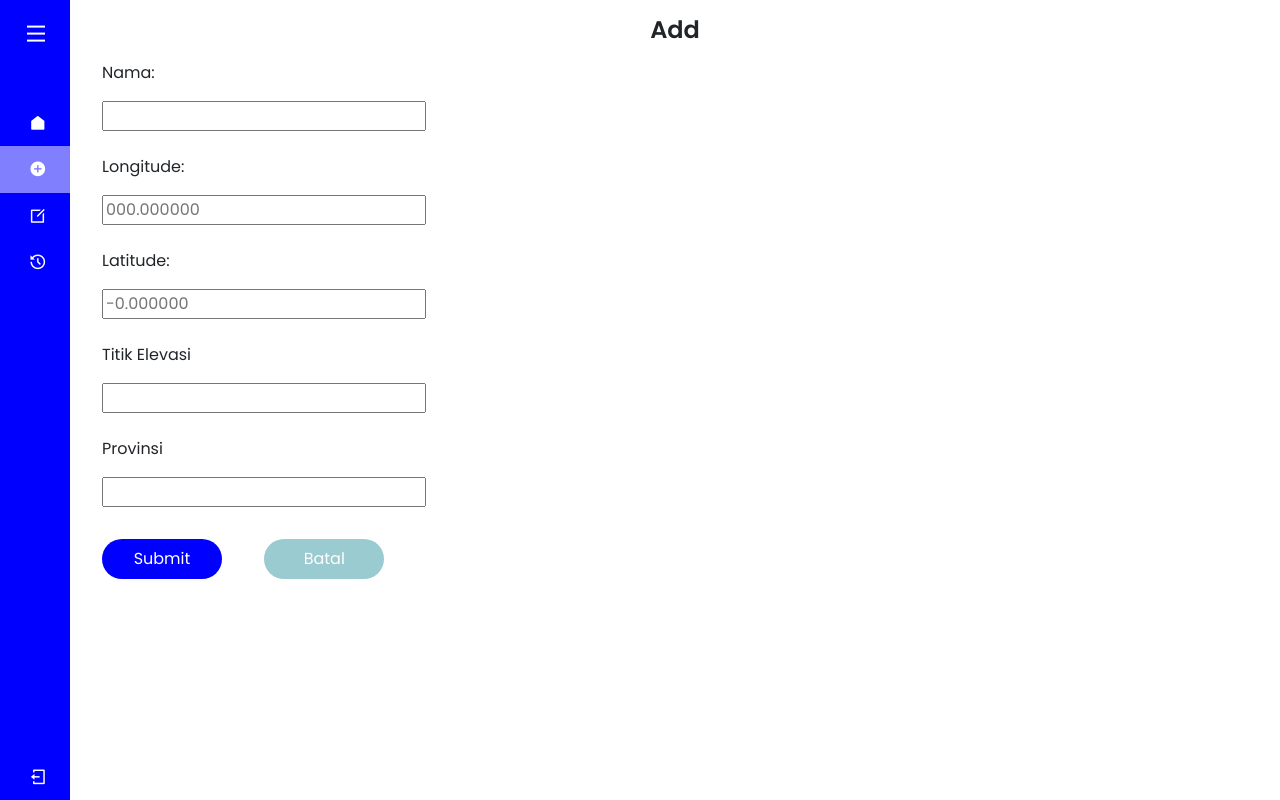
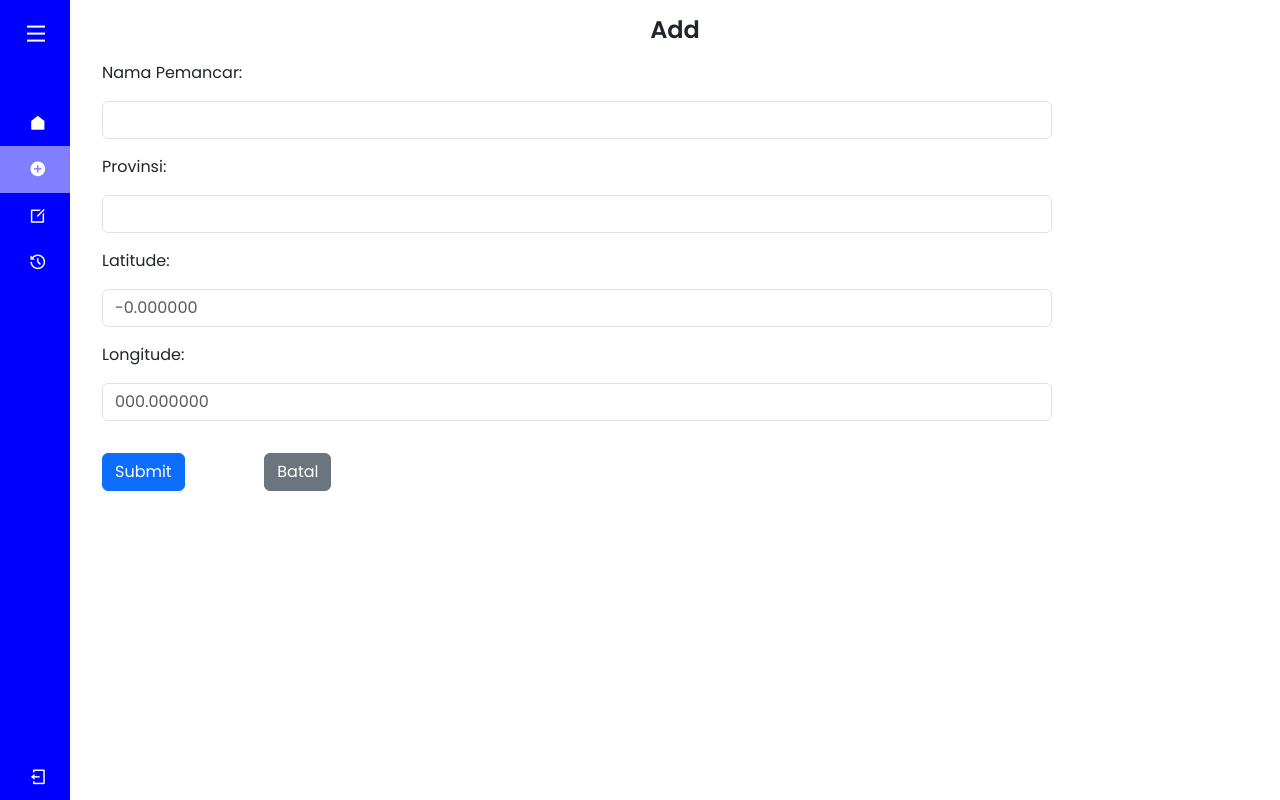
Before and after one commit to sulthannauval/Coverage-Map-Web, a Laravel app: page /adminadd in a window 1280 px wide. Run offline with Laravel 9, Linux system fonts and the light colour scheme; the visitor is signed in with stand-in values (Sample User, id 1); style sheets or scripts are compiled from the project's sources; some libraries are stand-ins or nearby versions.

Commit message:
Tambah Data Pemancar di Halaman Add

```diff
--- a/app/Http/Controllers/DataPemancarController.php
+++ b/app/Http/Controllers/DataPemancarController.php
@@ -21,16 +21,22 @@ class DataPemancarController extends Controller
     public function store(Request $request)
     {
         $request->validate([
-            'nama_pemancar' => 'required',
-            'provinsi' => 'required',
+            'nama_pemancar' => 'required|string|max:255',
+            'provinsi' => 'required|string|max:255',
             'latitude' => 'required|numeric',
             'longitude' => 'required|numeric',
-            'pembaruan_terakhir' => 'required|date',
         ]);
 
-        DataPemancar::create($request->all());
+        // Simpan ke database, tanpa pembaruan_terakhir (diisi otomatis oleh MySQL)
+        DataPemancar::create([
+            'nama_pemancar' => $request->nama_pemancar,
+            'provinsi' => $request->provinsi,
+            'latitude' => $request->latitude,
+            'longitude' => $request->longitude,
+        ]);
 
-        return redirect()->route('admin')->with('success', 'Data berhasil ditambahkan.');
+        // Redirect kembali dengan pesan sukses
+        return redirect()->back()->with('success', 'Data pemancar berhasil ditambahkan.');
     }
 
     public function show($id)
--- a/resources/views/adminadd.blade.php
+++ b/resources/views/adminadd.blade.php
@@ -64,30 +64,49 @@
                 </h1>
             </div>
             <div class="col-sm-10">
+            <!-- Tampilkan pesan sukses -->
+            @if (session('success'))
+                <div class="alert alert-success">
+                    {{ session('success') }}
+                </div>
+            @endif
+
+            <!-- Tampilkan pesan error validasi -->
+            @if ($errors->any())
+                <div class="alert alert-danger">
+                    <strong>Terjadi kesalahan:</strong>
+                    <ul class="mb-0">
+                        @foreach ($errors->all() as $error)
+                            <li>{{ $error }}</li>
+                        @endforeach
+                    </ul>
+                </div>
+            @endif
+            <form method="POST" action="{{ route('pemancar.store') }}">
+                @csrf
                 <div class="m-3">
-                    <p>Nama:</p>
-                    <input type="text">
+                    <p>Nama Pemancar:</p>
+                    <input type="text" name="nama_pemancar" class="form-control" required>
 
-                    <p><br>Longitude:</p>
-                    <input type="text" placeholder="000.000000">
+                    <p class="mt-3">Provinsi:</p>
+                    <input type="text" name="provinsi" class="form-control" required>
 
-                    <p><br>Latitude:</p>
-                    <input type="text" placeholder="-0.000000">
+                    <p class="mt-3">Latitude:</p>
+                    <input type="text" name="latitude" class="form-control" placeholder="-0.000000" required>
 
-                    <p><br>Titik Elevasi</p>
-                    <input type="number">
+                    <p class="mt-3">Longitude:</p>
+                    <input type="text" name="longitude" class="form-control" placeholder="000.000000" required>
+                </div>
 
-                    <p><br>Provinsi</p>
-                    <input type="text">
-                </div>
                 <div class="p-3 row">
                     <div class="col-sm-2">
-                        <button class="btnsubmit">Submit</button>
+                        <button type="submit" class="btn btn-primary">Submit</button>
                     </div>
                     <div class="col-sm-2 mt-3 mt-lg-0 mt-md-0 ml-sm-5 mt-sm-0">
-                        <button id="btnbatal">Batal</button>
+                        <a href="/admin" class="btn btn-secondary">Batal</a>
                     </div>
                 </div>
+            </form>
             </div>
         </div>
     </div>
--- a/routes/web.php
+++ b/routes/web.php
@@ -62,6 +62,10 @@ Route::get('/adminadd', function () {
     return view('adminadd');
 })->name('admin');
 
+Route::get('/adminadd', [DataPemancarController::class, 'create'])->name('pemancar.create');
+Route::post('/adminadd', [DataPemancarController::class, 'store'])->name('pemancar.store');
+
+
 Route::get('/adminedit', function () {
     if (!session('id_admin')) {
         return redirect('/login')->withErrors([
```
